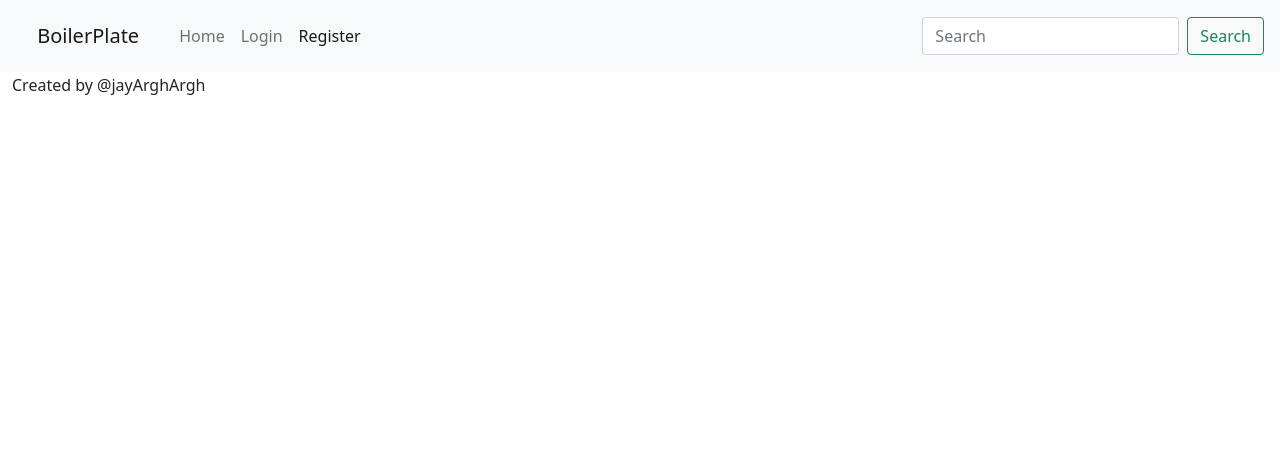
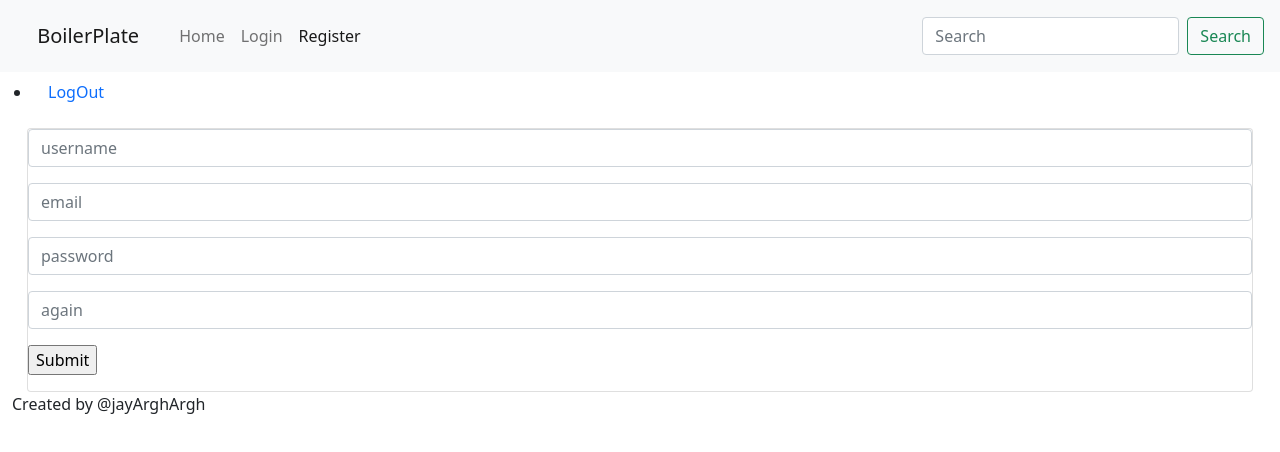
Before and after one commit to easymern/fe_easymern, a React (Create React App) app: page /register in a window 1280 px wide. Shown: the top 452 px of the page. Built offline with nearby package versions, Linux system fonts and the light colour scheme.

Commit message:
add Yup for form validation. Build registration component

```diff
--- a/package.json
+++ b/package.json
@@ -3,6 +3,7 @@
   "version": "0.1.0",
   "private": true,
   "dependencies": {
+    "@hookform/resolvers": "^2.8.8",
     "@testing-library/jest-dom": "^5.16.4",
     "@testing-library/react": "^13.1.1",
     "@testing-library/user-event": "^13.5.0",
@@ -13,7 +14,8 @@
     "react-hook-form": "^7.30.0",
     "react-router-dom": "^6.3.0",
     "react-scripts": "5.0.1",
-    "web-vitals": "^2.1.4"
+    "web-vitals": "^2.1.4",
+    "yup": "^0.32.11"
   },
   "scripts": {
     "start": "react-scripts start",
--- a/src/App.js
+++ b/src/App.js
@@ -1,26 +1,52 @@
 import { BrowserRouter as Router, Routes, Route } from "react-router-dom";
+import { useState, useEffect } from "react";
 import "bootstrap/dist/css/bootstrap.min.css";
 import './App.css';
 
 import MainNavigation from "./mod_shared/components/Navigation/MainNavigation";
 import Home from "./mod_home/pages/Home";
 import Login from "./mod_login/components/Login";
-
-// import { useState, useEffect } from "react";
+import AuthService from "./services/auth.service";
+import Register from "./mod_login/components/Register";
 
 
 function App() {
-  // const [data, setData] = useState({});
-  //
-  // useEffect(() => {
-  //   fetch("/api/auth/home")
-  //     .then(res => res.json())
-  //     .then(data => setData(data))
-  // }, [])
+  // Establish state
+  const [currentUser, setCurrentUser] = useState(undefined);
+  const [showModerator, setShowModerator] = useState(false);
+  const [showAdmin, setShowAdmin] = useState(false);
+
+  useEffect( () => {
+    const user =  AuthService.getCurrentUser();
+
+    if (user) {
+      setCurrentUser();
+      setShowModerator(user.roles.includes("ROLE_MODERATOR"));
+      setShowAdmin(user.roles.includes("ROLE_ADMIN"));
+    }
+
+    // TODO add event bus.
+  }, []);
+
+  const logout = () => {
+    AuthService.logout();
+    setShowAdmin(false);
+    setShowModerator(false);
+    setCurrentUser(undefined);
+  }
 
   return (
     <Router>
-      <MainNavigation />
+      <MainNavigation/>
+        {/*TODO shift this to nav bar.*/}
+        <ul >
+          <li className="nav-item">
+            <a href="/login" className="nav-link" onClick={logout}>
+              LogOut
+            </a>
+          </li>
+        </ul>
+
       {/*<div className="App">*/}
       <div className="container-fluid">
         <div className="row">
@@ -28,7 +54,8 @@ function App() {
             <Routes>
               <Route path="/" exact element={<Home />} />
               <Route path="/login" exact element={<Login />} />
-              <Route path="/u/:userId" exact element={<Home />} />
+              <Route path="/register" exact element={<Register />} />
+              {/*<Route path="/u/:userId" exact element={<Home />} />*/}
             {/*  <Route path="/" exact element={<Home />} />*/}
               {/*<Route path="/users" element={<Users />} />*/}
               {/*<Route path="/clubs" element={<AllClubs />} />*/}
--- /dev/null
+++ b/src/mod_login/components/Register.js
@@ -0,0 +1,100 @@
+import React, { useState } from 'react';
+import { useForm } from "react-hook-form";
+import { yupResolver } from "@hookform/resolvers/yup";
+import * as Yup from 'yup';
+
+import { useNavigate } from "react-router-dom";
+
+import AuthService from "../../services/auth.service";
+
+const Register = () => {
+  const [loading, setLoading] = useState(false);
+  // Use the forms state for the form.
+
+  // Using yup as per this example https://www.positronx.io/add-confirm-password-validation-in-react-with-hook-form/
+  const formSchema = Yup.object().shape({
+    username: Yup.string()
+      .required("Username is required")
+      .min(3, 'Username must be at least 3 characters long')
+      .max(18, 'Username is too long (max 18)'),
+    email: Yup.string().email('Must be a valid email')
+      .max(255)
+      .required('Email is required'),
+    password: Yup.string()
+      .required("Password is mandatory")
+      .min(3, 'Password must be at least 3 characters long')
+      .max(12, 'Password is too long (max 12)'),
+    confirmPassword: Yup.string()
+      .required("Please confirm password")
+      .oneOf([Yup.ref('password')], 'Passwords must match'),
+  })
+  const formOptions = { resolver: yupResolver(formSchema)};
+  const { register, handleSubmit, reset, formState } = useForm(formOptions);
+  const { errors } = formState;
+
+  const history = useNavigate();
+
+  const onSubmit = async data => {
+    console.log(JSON.stringify(data));
+    setLoading(true);
+    await AuthService.register(data.username, data.email, data.password)
+      .then(setLoading(false))
+      .then(history("/login"))
+    // TODO add global state for flash message "thanks you can now login"
+  }
+
+  return (
+    <div className="col-md-12">
+      <div className="card card-container">
+        <form onSubmit={handleSubmit(onSubmit)}>
+          <div className={"form-group"}>
+            <input
+              type="text"
+              placeholder="username" {...register("username")}
+              className={`form-control ${errors.username ? 'is-invalid' : ''}`}
+            />
+            <div className="invalid-feedback">{errors.username?.message}</div>
+          </div>
+          <div className={"form-group"}>
+            <input
+              type="text"
+              placeholder="email" {...register("email")}
+              className={`form-control ${errors.email ? 'is-invalid' : ''}`}
+            />
+            <div className="invalid-feedback">{errors.email?.message}</div>
+          </div>
+
+          <div className={"form-group"}>
+            <input
+              type="password"
+              placeholder="password" {...register('password')}
+              className={`form-control ${errors.password ? 'is-invalid' : ''}`}
+            />
+            <div className="invalid-feedback">{errors.password?.message}</div>
+          </div>
+
+          <div className={"form-group"}>
+            <input
+              name="confirmPassword"
+              type="password"
+              placeholder="again"
+              {...register('confirmPassword')}
+              className={`form-control ${errors.confirmPassword ? 'is-invalid' : ''}`}
+              // className={`form-control ${errors.confirmPassword? 'is-valid' : ''}`}
+            />
+            <div className="invalid-feedback">{errors.confirmPassword?.message}</div>
+          </div>
+
+          <input type="submit" />
+          <div className={"form-group"}>
+            {loading && (
+              <span className="spinner-border spinner-border-sm"></span>
+            )}
+          </div>
+        </form>
+      </div>
+    </div>
+  );
+};
+
+export default Register;
--- a/src/mod_shared/components/Navigation/MainNavigation.js
+++ b/src/mod_shared/components/Navigation/MainNavigation.js
@@ -5,7 +5,7 @@ import MainHeader from "./MainHeader";
 import { useNavigate, NavLink } from "react-router-dom";
 import { useState, useEffect } from "react";
 
-const MainNavigation = (props) => {
+const MainNavigation = () => {
   const history = useNavigate();
 
   // TODO this can be set as global state since it won't change throughout
```
Also changed, not shown: 1 other file (tests, documents, lock files or other folders).
